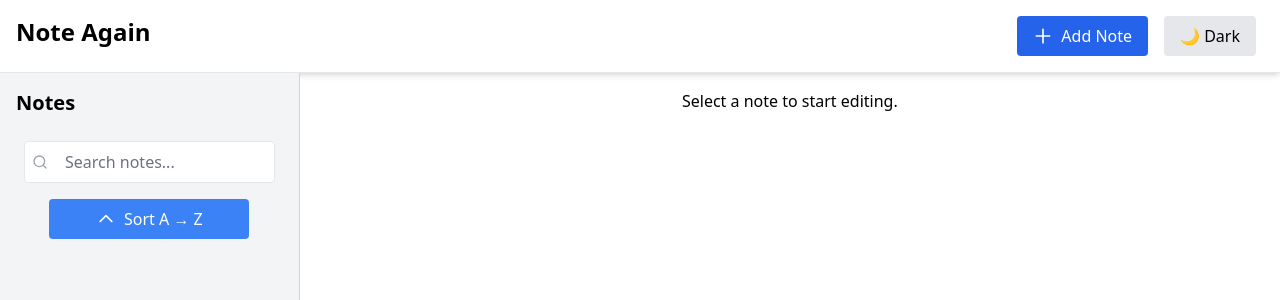
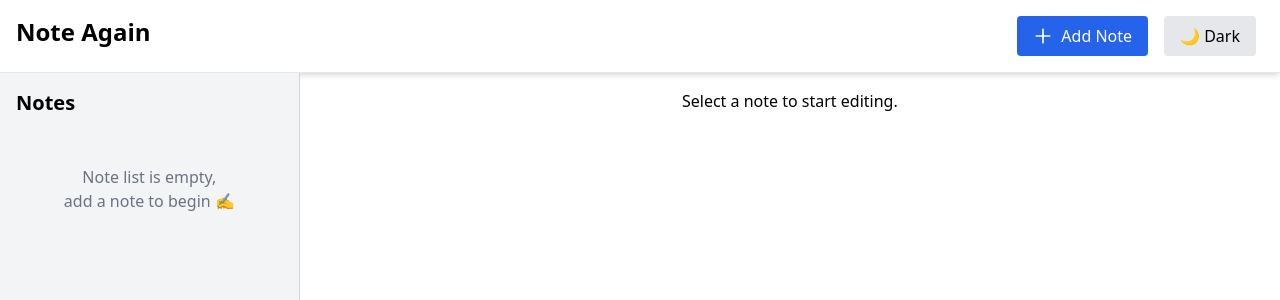
Before and after one commit to BrachoD/note-again, a React (Vite) app: page / in a window 1280 px wide. Shown: the top 300 px of the page. Built offline with nearby package versions, Linux system fonts and the light colour scheme.

Commit message:
Now sidebar shows a message if list is empty.

```diff
--- a/src/components/Sidebar.jsx
+++ b/src/components/Sidebar.jsx
@@ -3,10 +3,13 @@ import NoteList from "./NoteList";
 import SearchBar from "./SearchBar";
 
 const Sidebar = ({ notes, onSelectNote, searchTerm, setSearchTerm, onSortNotes, sortOrderAsc }) => {
+    const hasNotes = notes && notes.length > 0;
 
     return (
         <aside className="w-96 overflow-hidden bg-gray-100 dark:bg-dark-surface text-black dark:text-dark-text h-full p-4 border-r border-gray-300 dark:border-dark-border flex flex-col transition-colors duration-500">
             <h2 className="text-xl font-bold mb-4">Notes</h2>
+
+            {hasNotes ? (<>
                 <SearchBar searchTerm={searchTerm} setSearchTerm={setSearchTerm} />
                 <button
                     onClick={onSortNotes}
@@ -42,6 +45,14 @@ const Sidebar = ({ notes, onSelectNote, searchTerm, setSearchTerm, onSortNotes,
                 </button>
 
                 <NoteList notes={notes} onSelectNote={onSelectNote} />
+
+            </>) : (
+                <div className="text-center text-gray-500 dark:text-gray-300 mt-8">
+                    Note list is empty, <br />
+                    add a note to begin ✍️
+                </div>
+            )}
+
         </aside>
 
     );
```
Lines whose indentation alone changed are shown as unchanged.
